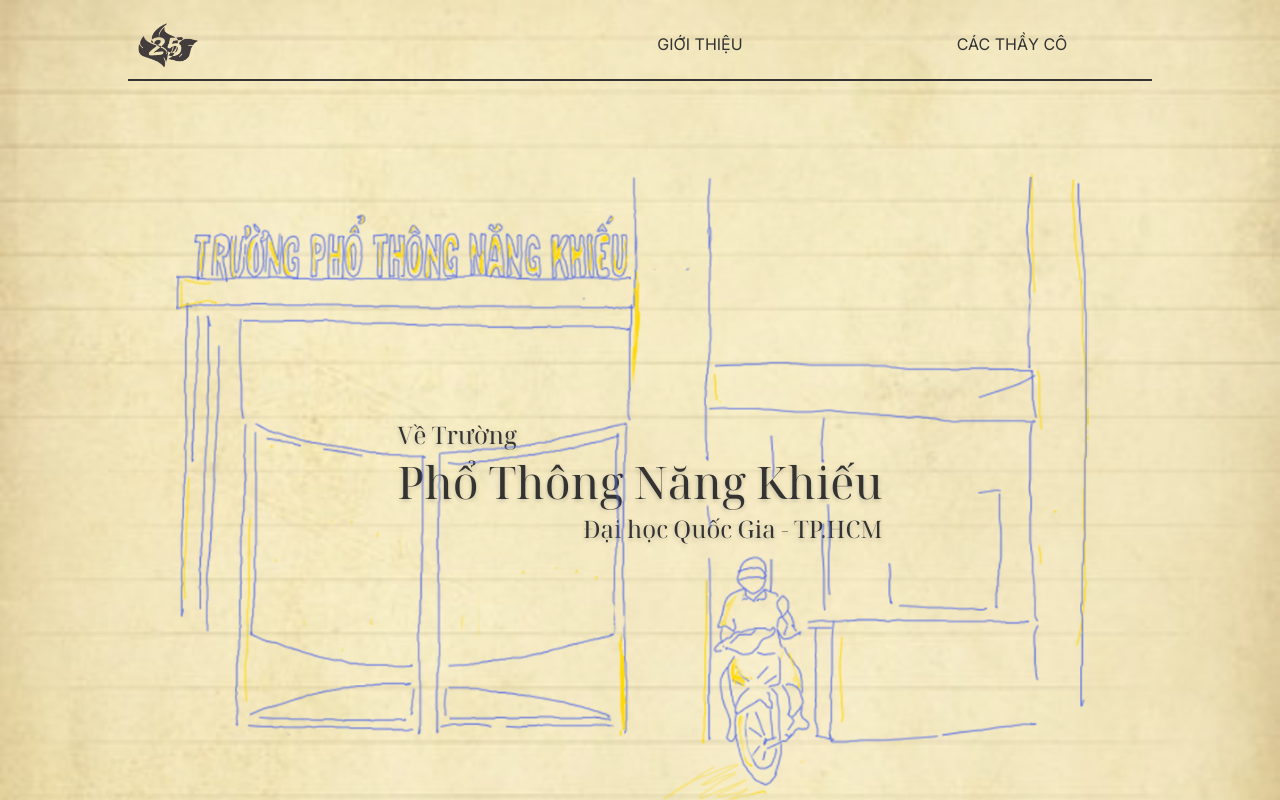
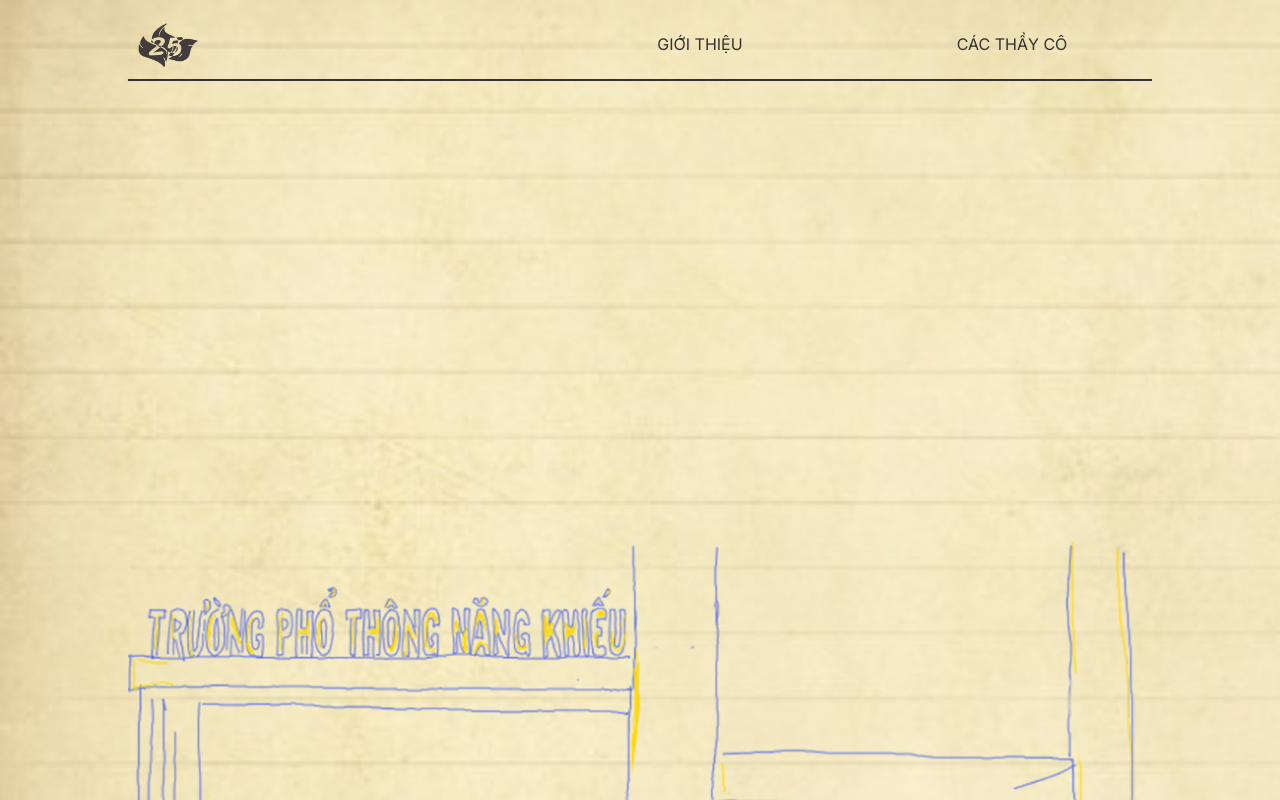
Before and after one commit to TienDucHo/nk-yearbook, a Next.js app: page /about in a window 1280 px wide. Shown: the top 800 px of the page. Built offline with nearby package versions, Linux system fonts and the light colour scheme.

Commit message:
Fix teacher gap

```diff
--- a/pages/about/teachers/index.js
+++ b/pages/about/teachers/index.js
@@ -156,7 +156,7 @@
 };
 
 export const getServerSideProps = async () => {
-  const res = await fetch(`${server}/subjects`);
+  const res = await fetch(`${tempServer}/subjects`);
   const subjects = await res.json();
   return {
     props: {
--- a/styles/pages/About.module.scss
+++ b/styles/pages/About.module.scss
@@ -1,4 +1,54 @@
 @use "../variables.scss" as globalVars;
+.container {
+  display: flex;
+  flex-direction: column;
+  align-items: center;
+  padding: 0;
+  width: 80%;
+  min-height: 100rem;
+  color: globalVars.$black;
+  .hero {
+    flex-grow: 2;
+    position: relative;
+    display: flex;
+    flex-direction: column;
+    justify-content: center;
+    align-items: center;
+    width: 100%;
+    min-height: 10rem;
+    margin: 2rem 0;
+    font-family: globalVars.$serif;
+    .title {
+      padding: 0;
+      margin: 0;
+      display: flex;
+      flex-direction: column;
+      text-shadow: 0px 2px 4px rgba(globalVars.$black, 0.25);
+      .subtitle {
+        font-weight: bold;
+        font-size: 1.5rem;
+        font-weight: normal;
+        &.right {
+          align-self: flex-end;
+        }
+      }
+      h1 {
+        padding: 0;
+        margin: 0;
+        font-weight: normal;
+        font-size: 2.8rem;
+      }
+    }
+  }
+  .content {
+    min-height: 80vh;
+    display: flex;
+    flex-direction: column;
+    justify-content: center;
+    align-items: center;
+    gap: 8rem;
+  }
+}
 @media (min-width: globalVars.$breakpoint-pc) {
   .container {
     display: flex;
--- a/styles/pages/Home.module.scss
+++ b/styles/pages/Home.module.scss
@@ -7,7 +7,7 @@
     align-items: center;
     padding: 0;
     width: 100%;
-    height: 30rem;
+    height: 100rem;
     .hero {
       position: relative;
       display: flex;
--- a/styles/pages/Teachers.module.scss
+++ b/styles/pages/Teachers.module.scss
@@ -76,7 +76,7 @@
       align-items: center;
       width: 100%;
       position: relative;
-      height: 40%;
+      height: 60%;
       background: url("../../public/images/HÌNH\ TỪNG\ THẦY\ CÔ.png");
       background-size: auto;
       background-repeat: no-repeat;
@@ -96,7 +96,7 @@
           align-items: center;
           justify-items: center;
           grid-auto-rows: 32rem;
-          gap: 4rem;
+          gap: 16rem;
         }
       }
     }
@@ -199,7 +199,7 @@
             align-items: center;
             justify-items: center;
             grid-auto-rows: 32rem;
-            gap: 4rem;
+            gap: 8rem;
           }
         }
       }
```
